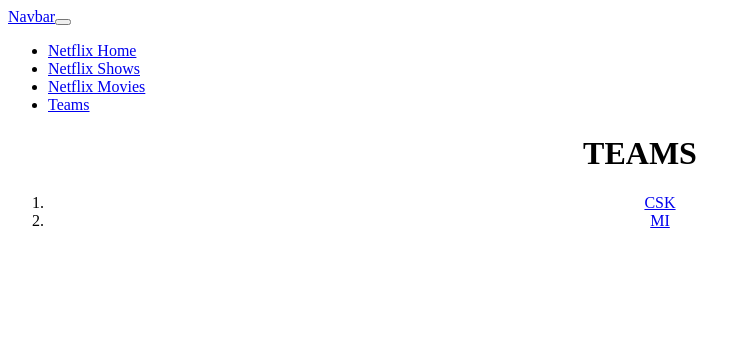
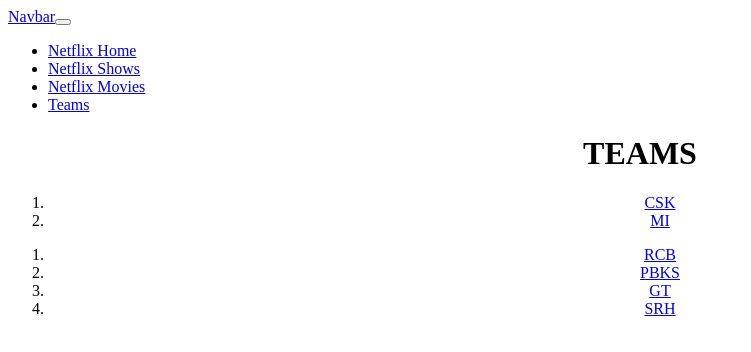
Before and after one commit to samirvithlani/mern_26_fullday25, a React app: page /teams in a window 1280 px wide. Shown: the top 352 px of the page, without its empty margins (0-751 px from the left). Built offline with nearby package versions, Linux system fonts and the light colour scheme; the HTML template or start-up script is replaced by a standard one.

Commit message:
dynamic url

```diff
--- a/src/components/Teams.jsx
+++ b/src/components/Teams.jsx
@@ -2,6 +2,12 @@
 import { Link } from 'react-router-dom'
 
 export const Teams = () => {
+    const teamList = [
+        {id:1,name:"RCB"},
+        {id:2,name:"PBKS"},
+        {id:3,name:"GT"},
+        {id:4,name:"SRH"}
+    ]
   return (
     <div style={{textAlign:"center"}}>
         <h1>TEAMS</h1>
@@ -13,6 +19,15 @@
                 <Link to="/teamdetail/mi">MI</Link>
             </li>
         </ol>
+        <ol>
+            {
+                teamList.map((t)=>{
+                    return <li>
+                        <Link to={`/teamdetail/${t.name}`}>{t.name}</Link>
+                    </li>
+                })
+            }
+        </ol>
     </div>
   )
 }
```
